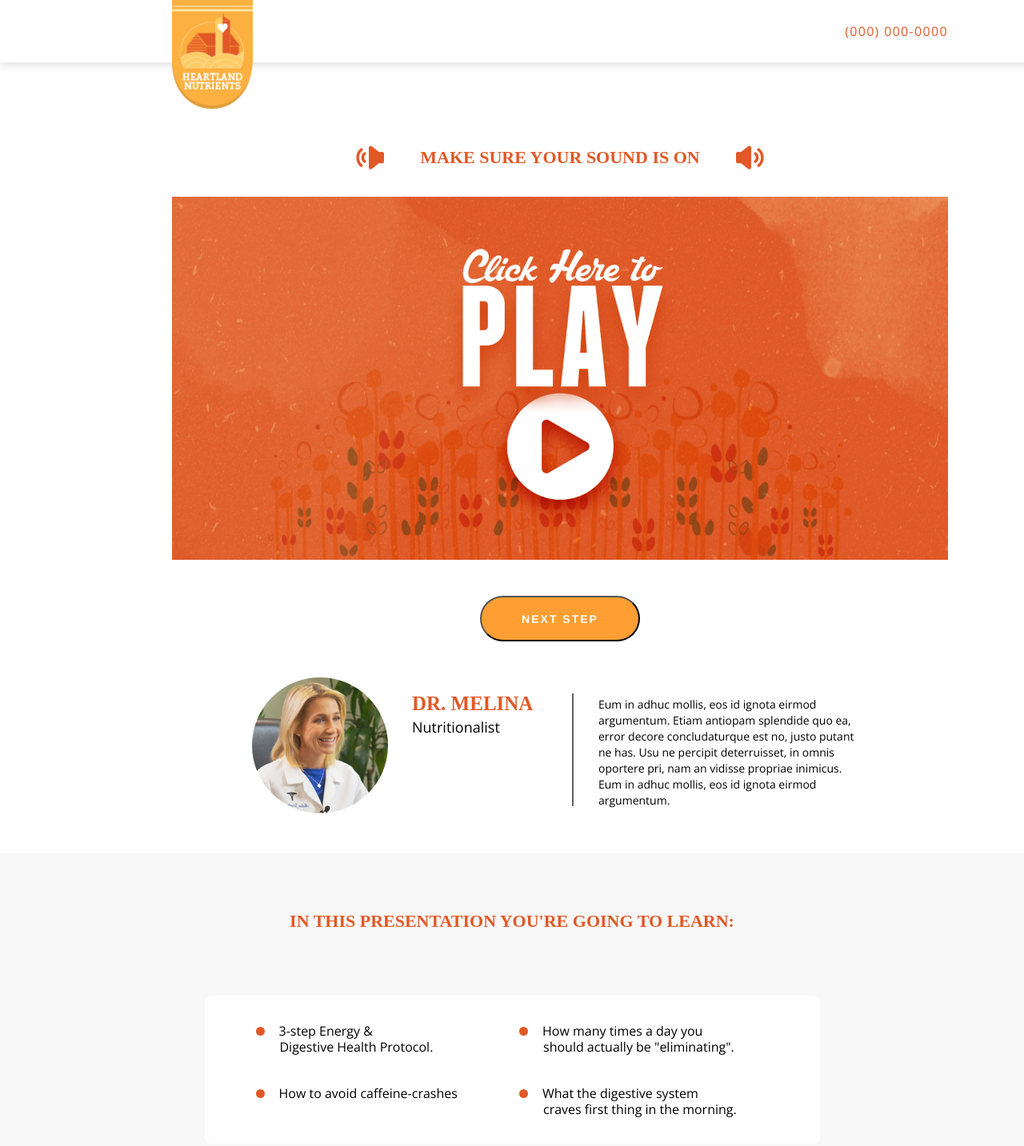
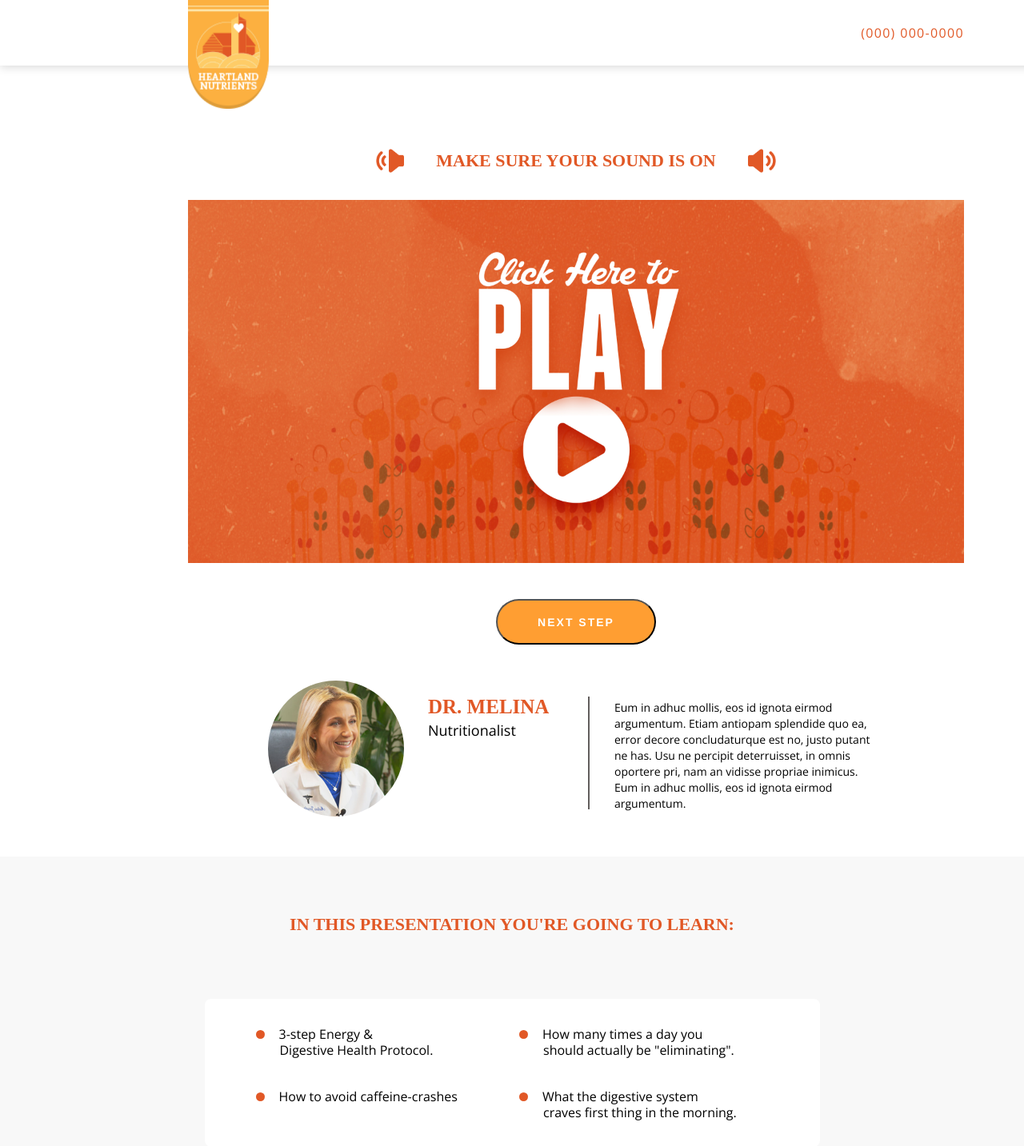
Before and after one commit to justinxchang/heartlandnutrients, a PHP site: page / in a window 1280 px wide; the page is wider, and only the part inside the window is pictured. Shown: the top 1433 px of that part at 80% size. Run offline with PHP 8.4, Linux system fonts and the light colour scheme; some web fonts are replaced.

Commit message:
more changes

```diff
--- a/style.css
+++ b/style.css
@@ -3,7 +3,7 @@ body {
 }
 
 .page {
-    width: 1400px;
+    width: 1440px;
     background: white;
     margin: 0 auto;
 }
@@ -15,7 +15,7 @@ body {
 
 /* header */
 header {
-    padding: 31px 0;
+    padding: 33px 0;
     position: relative;
     box-shadow: 0 2px 11px 0 rgba(0,0,0,0.15);
 }
@@ -23,7 +23,7 @@ header {
 .header_phone {
     text-align: right;
     color: #E15826;
-    font-size: 160x;
+    font-size: 16px;
     letter-spacing: 1.33px;
     font-family: "Open Sans";
 }
@@ -60,7 +60,7 @@ h1 {
 }
 
 .sound_text {
-    padding: 0 40px 5px 40px;
+    padding: 0 35px 5px 35px;
     vertical-align: middle;
 
 }
```
